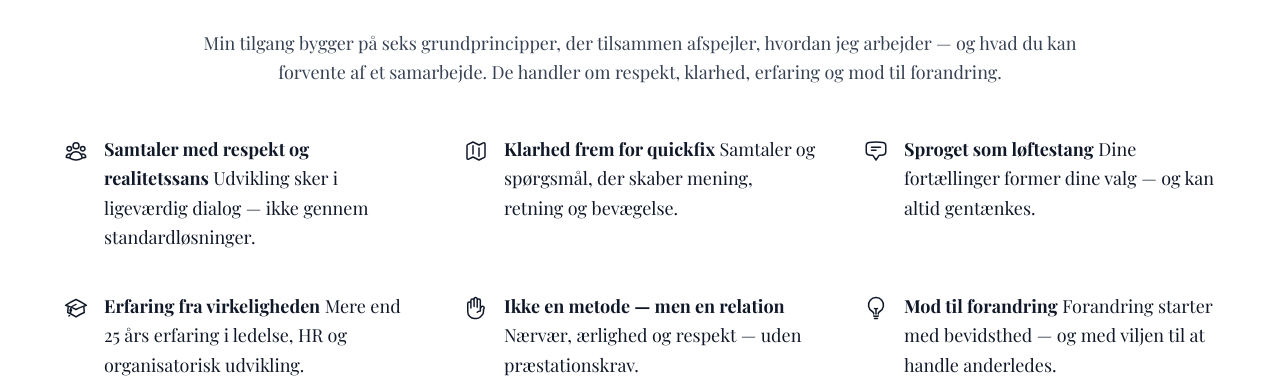
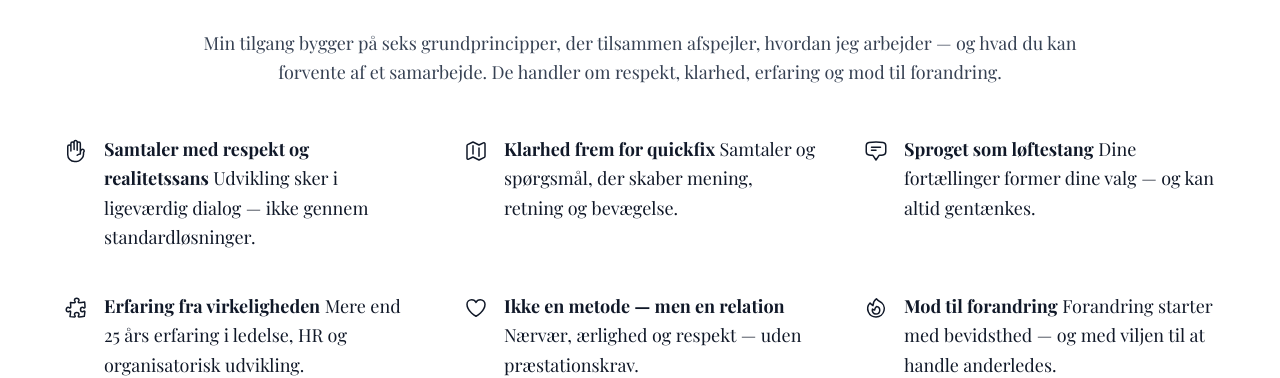
Before and after one commit to nordic-agency/marielouisestokholm, a Next.js app: page / in a window 1280 px wide. Shown: the part 4320-4698 px from the top of the page. Built offline with nearby package versions, Linux system fonts and the light colour scheme.

Commit message:
V2 Revision: Updated Min tilgang section icons with modern Heroicons - HandRaisedIcon, MapIcon, ChatBubbleBottomCenterTextIcon, PuzzlePieceIcon, HeartIcon, FireIcon

```diff
--- a/src/app/page.tsx
+++ b/src/app/page.tsx
@@ -3,12 +3,12 @@ import { useState } from "react";
 import Image from "next/image";
 import CalendlyPopup from '@/components/CalendlyPopup';
 import {
-  UserGroupIcon,
+  HandRaisedIcon,
   MapIcon,
   ChatBubbleBottomCenterTextIcon,
-  AcademicCapIcon,
-  HandRaisedIcon,
-  LightBulbIcon,
+  PuzzlePieceIcon,
+  HeartIcon,
+  FireIcon,
 } from "@heroicons/react/24/outline";
 
 import type { ComponentType } from "react";
@@ -354,7 +354,7 @@ export default function Home() {
             Min tilgang bygger på seks grundprincipper, der tilsammen afspejler, hvordan jeg arbejder — og hvad du kan forvente af et samarbejde. De handler om respekt, klarhed, erfaring og mod til forandring.
           </p>
           <div className="grid lg:grid-cols-3 gap-x-12 gap-y-10 text-lg leading-relaxed">
-            <ApproachItem Icon={UserGroupIcon} title="Samtaler med respekt og realitetssans">
+            <ApproachItem Icon={HandRaisedIcon} title="Samtaler med respekt og realitetssans">
               Udvikling sker i ligeværdig dialog — ikke gennem standardløsninger.
             </ApproachItem>
             <ApproachItem Icon={MapIcon} title="Klarhed frem for quickfix">
@@ -363,13 +363,13 @@ export default function Home() {
             <ApproachItem Icon={ChatBubbleBottomCenterTextIcon} title="Sproget som løftestang">
               Dine fortællinger former dine valg — og kan altid gentænkes.
             </ApproachItem>
-            <ApproachItem Icon={AcademicCapIcon} title="Erfaring fra virkeligheden">
+            <ApproachItem Icon={PuzzlePieceIcon} title="Erfaring fra virkeligheden">
               Mere end 25 års erfaring i ledelse, HR og organisatorisk udvikling.
             </ApproachItem>
-            <ApproachItem Icon={HandRaisedIcon} title="Ikke en metode — men en relation">
+            <ApproachItem Icon={HeartIcon} title="Ikke en metode — men en relation">
               Nærvær, ærlighed og respekt — uden præstationskrav.
             </ApproachItem>
-            <ApproachItem Icon={LightBulbIcon} title="Mod til forandring">
+            <ApproachItem Icon={FireIcon} title="Mod til forandring">
               Forandring starter med bevidsthed — og med viljen til at handle anderledes.
             </ApproachItem>
           </div>
```
